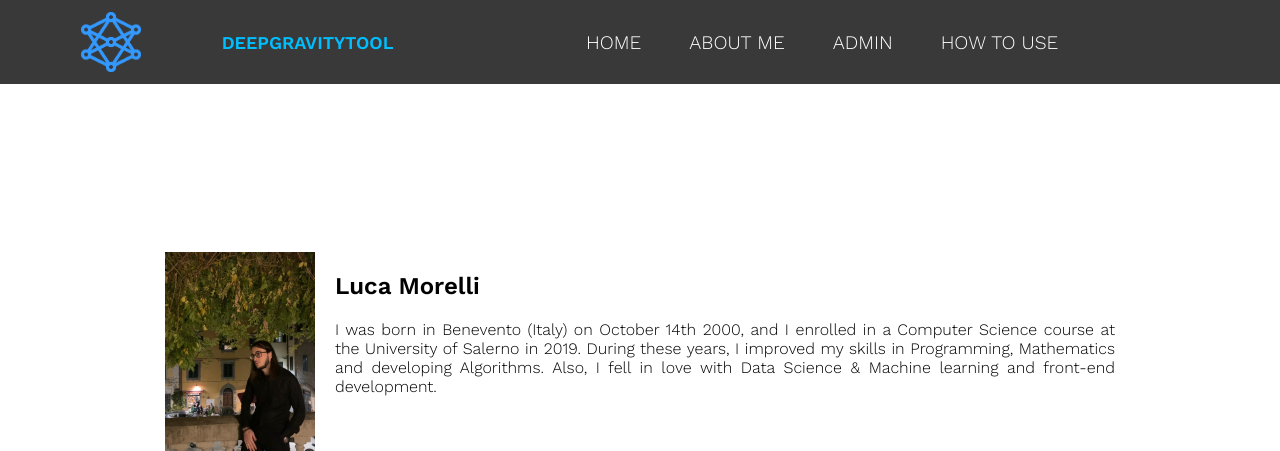
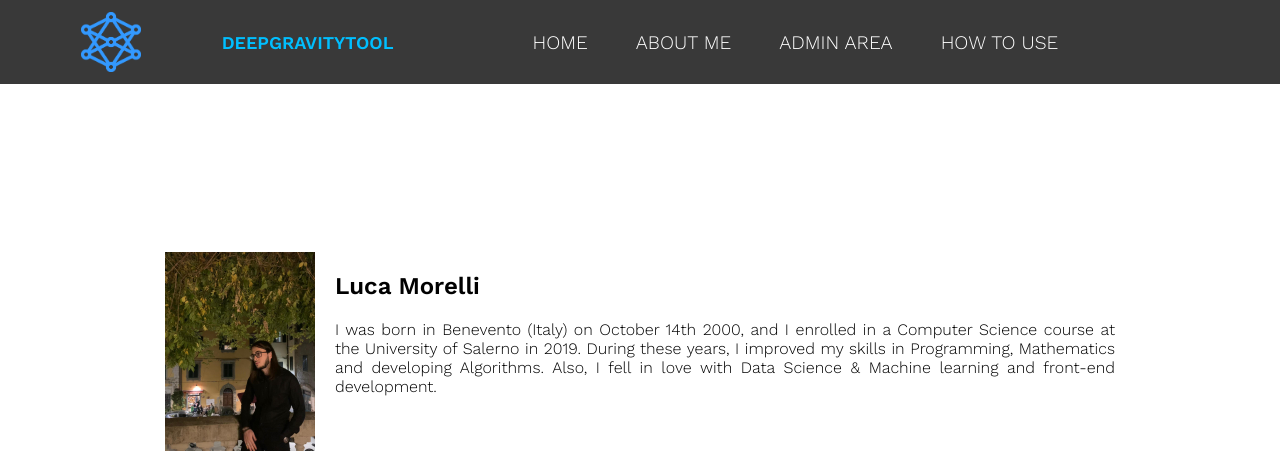
Before and after one commit to LucoMoro/DeepGravityTool, a Django app: page /tool/about_me in a window 1280 px wide. Shown: the top 451 px of the page. Run offline with Django 4.2, Linux system fonts and the light colour scheme.

Commit message:
Updating admin area link

```diff
--- a/tool/templates/tool/common.html
+++ b/tool/templates/tool/common.html
@@ -31,7 +31,7 @@
         <ul>
           <li><a href="{%  url 'home' %}">Home</a></li>
           <li><a href="{% url 'about_me' %}">About me</a></li>
-          <li><a href="http://127.0.0.1:8000/admin/">Admin</a></li>
+          <li><a href="http://127.0.0.1:8000/admin/">Admin area</a></li>
           <li><a href="{% url 'how_to_use' %}">how to use </a></li>
         </ul>
       </nav>
```
Also changed, not shown: db.sqlite3.
